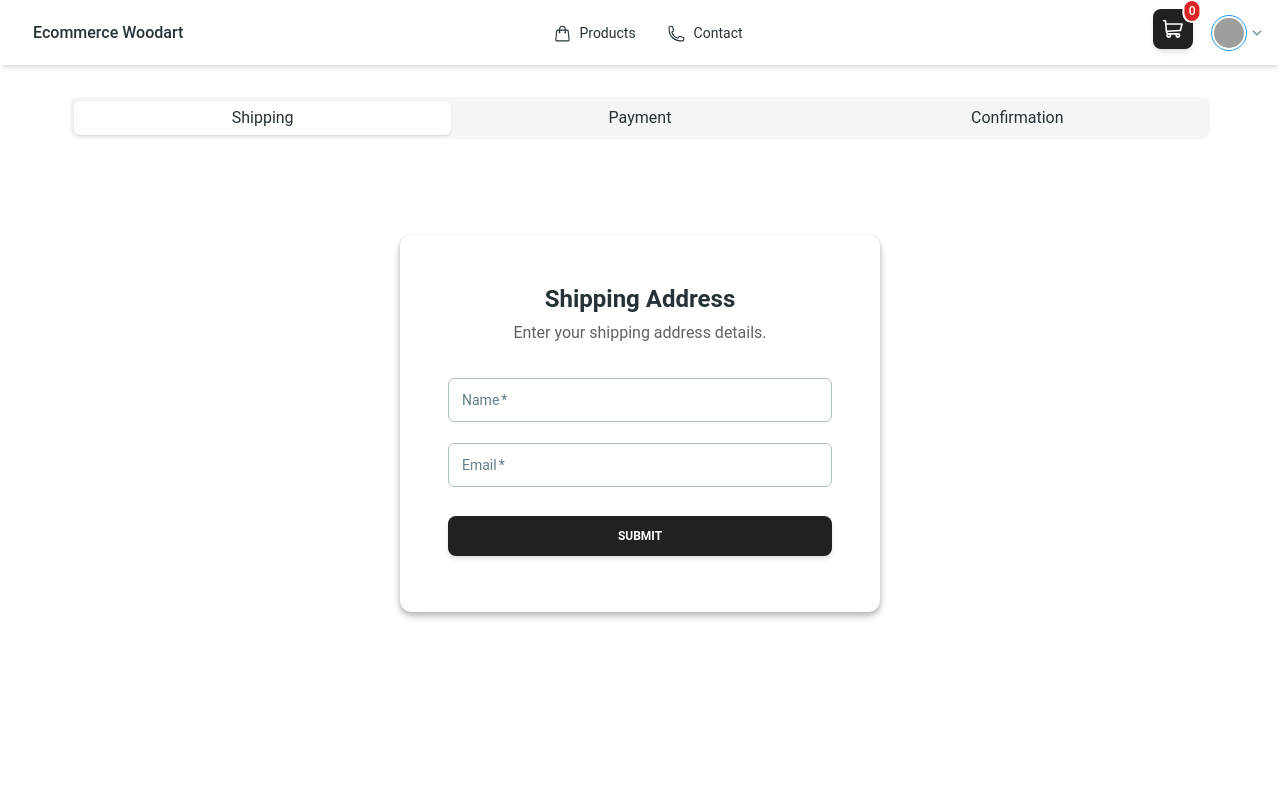
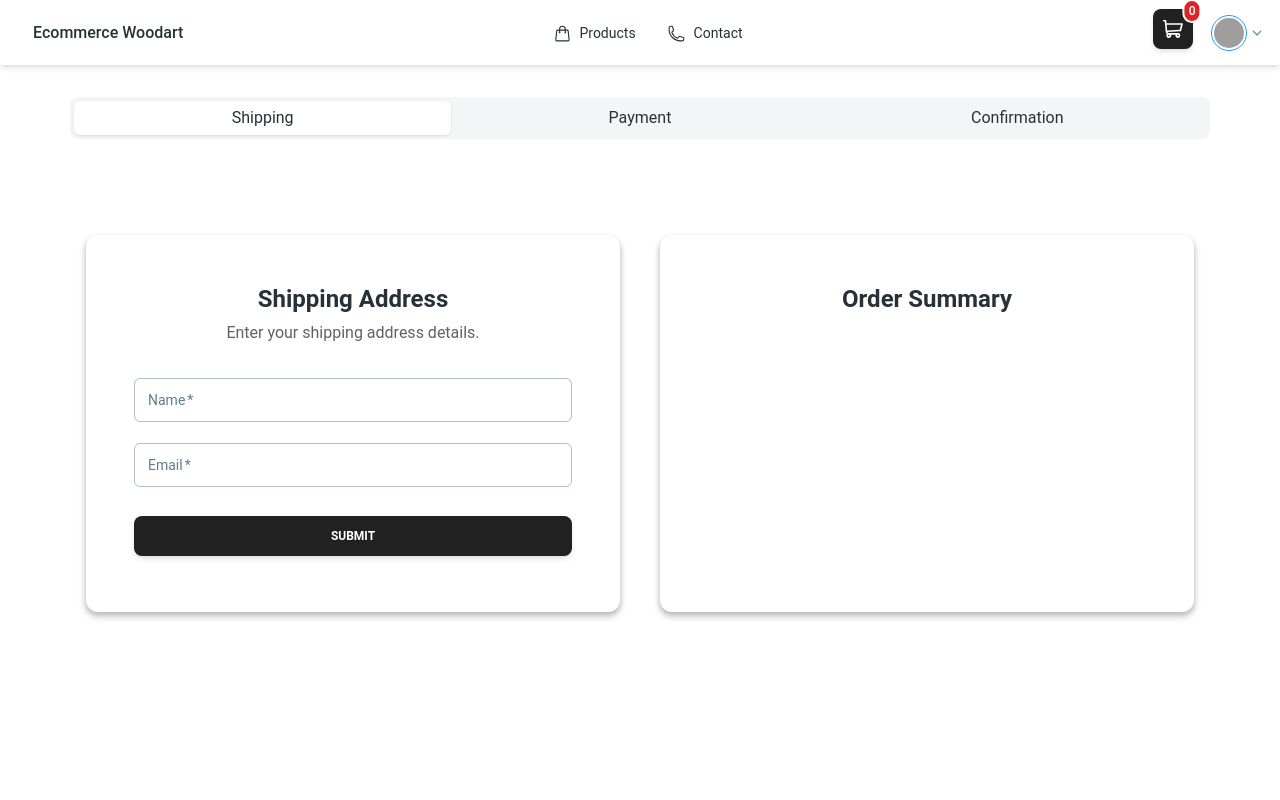
Before and after one commit to sandip1805/react-ecommerce-woodart, a React (Create React App) app: page /checkout in a window 1280 px wide. Shown: the top 800 px of the page. Built offline with nearby package versions, Linux system fonts and the light colour scheme; grey boxes are pictures that could not be loaded.

Commit message:
made changes in checkout screen

```diff
--- a/src/components/Checkout.js
+++ b/src/components/Checkout.js
@@ -13,6 +13,10 @@ const Checkout = () => {
     });
     return () => cartObservable.unsubscribe();
   }, []);
+
+  const handleShippingCallBack = (data) => {
+    console.log(data);
+  }
 
   return (
     <>
@@ -30,8 +34,8 @@ const Checkout = () => {
               </Tab>
           </TabsHeader>
           <TabsBody>
-              <TabPanel value="shipping" className="flex justify-center">
-                 <ShippingInfo />
+              <TabPanel value="shipping" className="flex justify-between">
+                 <ShippingInfo shippingCallback={handleShippingCallBack}/>
               </TabPanel>
               <TabPanel value="payment">
                 Payment Content
--- a/src/components/ShippingInfo.js
+++ b/src/components/ShippingInfo.js
@@ -1,23 +1,31 @@
 import { ErrorMessage } from "@hookform/error-message";
-import {
-  Button,
-  Card,
-  Input,
-  Textarea,
-  Typography,
-} from "@material-tailwind/react";
-import React from "react";
+import { Button, Card, Input, Typography } from "@material-tailwind/react";
+import React, { useEffect, useState } from "react";
 import { useForm } from "react-hook-form";
+import { CartItems } from "../services/CartService";
 
-const ShippingInfo = () => {
+const ShippingInfo = (props) => {
+  const [cartItems, setCartItems] = useState([]);
+
   const {
     register,
     handleSubmit,
     formState: { errors },
   } = useForm();
 
+  useEffect(() => {
+    const cartObservable = CartItems.subscribe((cartItems) => {
+      updateCartValue(cartItems);
+    });
+    return () => cartObservable.unsubscribe();
+  }, []);
+
+  const updateCartValue = (cartItems) => {
+    setCartItems(JSON.parse(JSON.stringify(cartItems)));
+  };
+
   const handleShippingSubmit = (data) => {
-    console.log("Form data submitted:", data);
+    props.shippingCallback(data);
     // Add logic here to send the form data to a server, store in a database, etc.
   };
 
@@ -27,10 +35,11 @@ const ShippingInfo = () => {
 
   return (
     <>
+      <div className="flex justify-between w-full gap-10">
         <Card
           color="transparent"
           shadow={false}
-        className="p-12 login_register_shadow lg:mt-20"
+          className="lg:p-12 p-8 login_register_shadow lg:mt-20 w-full"
         >
           <Typography variant="h4" color="blue-gray" className="text-center">
             Shipping Address
@@ -39,7 +48,7 @@ const ShippingInfo = () => {
             Enter your shipping address details.
           </Typography>
           <form
-          className="mt-8 mb-2 w-80 max-w-screen-lg sm:w-96"
+            className="mt-8 mb-2"
             onSubmit={handleSubmit(handleShippingSubmit)}
           >
             <div className="mb-4 flex flex-col">
@@ -105,6 +114,62 @@ const ShippingInfo = () => {
             </Button>
           </form>
         </Card>
+        <Card
+          color="transparent"
+          shadow={false}
+          className="lg:p-12 p-8 login_register_shadow lg:mt-20 w-full"
+        >
+          <Typography variant="h4" color="blue-gray" className="text-center">
+            Order Summary
+          </Typography>
+          {cartItems.map((product, index) => (
+              <div
+                key={product._id}
+                product={product}
+                className="justify-between mb-6 rounded-lg bg-white p-6 shadow-md sm:flex sm:justify-start"
+              >
+                <img
+                  src={"/img/" + product?.primary_image}
+                  alt={product && product?.name ? product?.name : "Product Name"}
+                  className="w-full rounded-lg sm:w-40 w-80 h-24"
+                  style={{ minWidth: "80px" }}
+                />
+                <div className="sm:ml-4 sm:flex sm:w-full sm:justify-between">
+                  <div className="mt-5 sm:mt-0 flex lg:flex-col justify-between items-center lg:items-start">
+                    <div>
+                      <h2 className="text-lg font-bold text-gray-900">
+                        {product && product?.name
+                          ? product?.name
+                          : "Product Name"}
+                      </h2>
+                      <p className="mt-1 text-xs text-gray-700 uppercase">
+                        {product?.category}
+                      </p>
+                    </div>
+                    <div>
+                      <p className="text-xs text-gray-700 uppercase">
+                        ${product?.price}
+                      </p>
+                    </div>
+                  </div>
+                  <div className="mt-4 flex lg:flex-col justify-between items-end sm:mt-0 sm:flex">
+                    <div className="flex gap-2.5 items-center m-0 justify-between">
+                      <Typography variant="h6">Qty: </Typography>
+                      <p className="text-sm">
+                        {Number(product?.cartQuantity)}
+                      </p>
+                    </div>
+                    <div className="flex gap-2.5 items-center m-0 justify-between">
+                      <p className="text-sm">
+                        ${Number(product?.cartQuantity) * Number(product?.price)}
+                      </p>
+                    </div>
+                  </div>
+                </div>
+              </div>
+            ))}
+        </Card>
+      </div>
     </>
   );
 };
```
Lines whose indentation alone changed are shown as unchanged.
